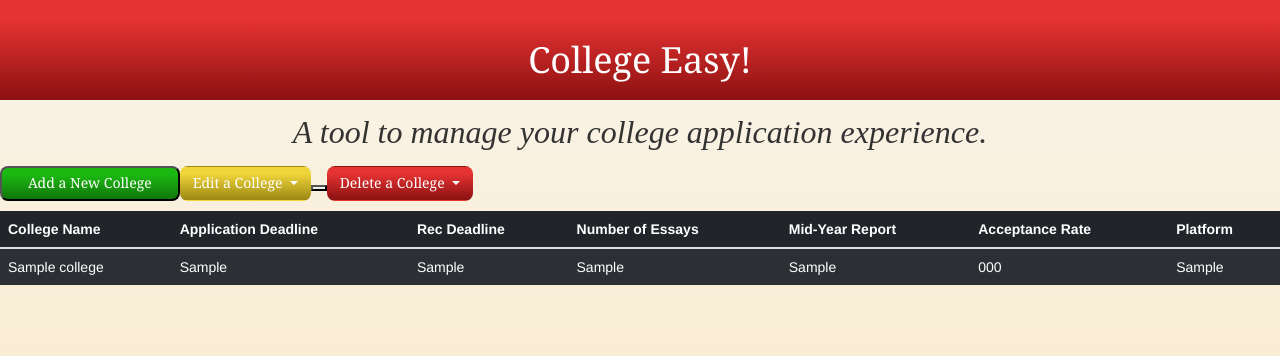
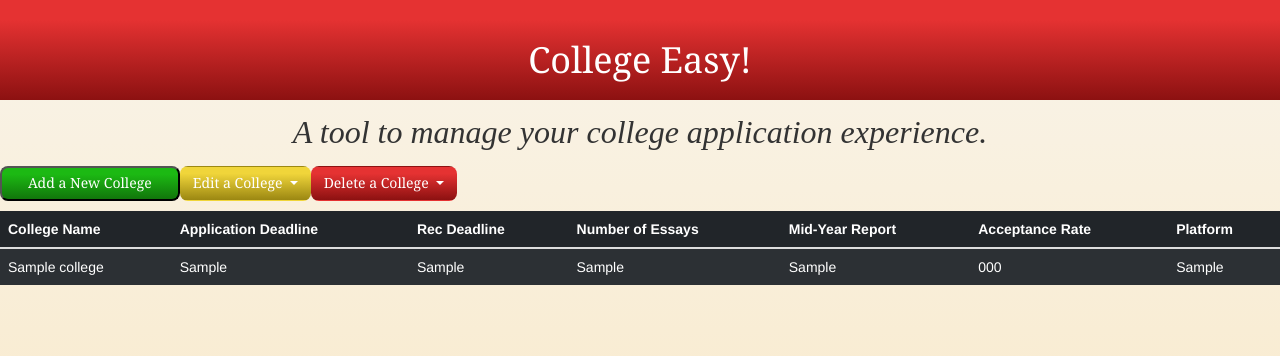
Before and after one commit to borao/college-easy, a Flask app: page / in a window 1280 px wide. Shown: the top 356 px of the page. Run offline with Flask 2, Linux system fonts and the light colour scheme; tables that the repository leaves empty hold one stand-in row (values such as "Sample post"); some libraries are stand-ins or nearby versions.

Commit message:
Revert "Add back button"
This reverts commit afefd19da797771194c5c4a836f0f2bcd72d95f4.

```diff
--- a/templates/college.html
+++ b/templates/college.html
@@ -91,7 +91,6 @@
     </div>
 
     <button type="submit" class="btn btn-primary">Submit</button>
-    <button type="back" class="btn btn-light">Back</button>
 
     <br> <br> <br>
 </div>
--- a/templates/index.html
+++ b/templates/index.html
@@ -80,13 +80,6 @@
                     {% endfor %}
                 </div>
             </div>
-        </td>
-
-        <td>
-            <button>
-                <font face=georgia>
-                    <a href="/" role="button">
-            </button>
         </td>
         <!--<button style="background: linear-gradient(to bottom, #F0D53A 20%, #9B8712 100%);
                     color:#ffffff; border-radius: 8px; height: 35px">
```
